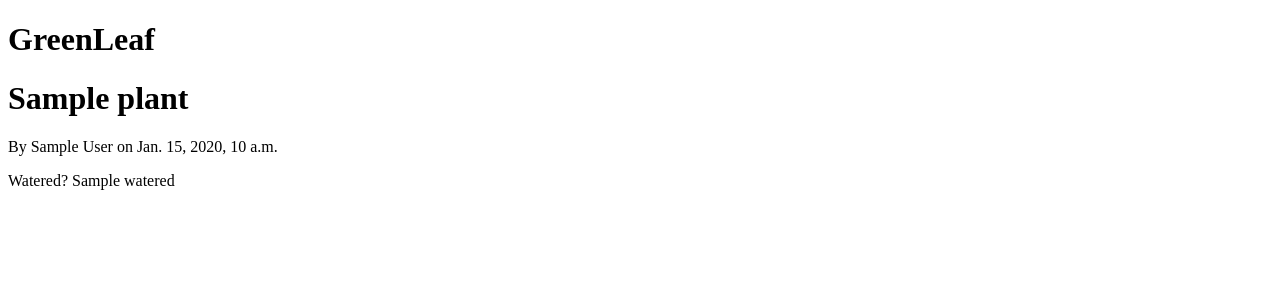
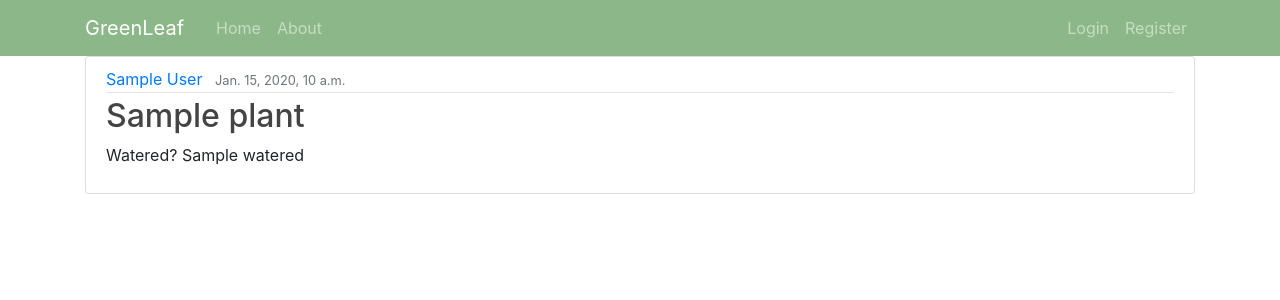
Before and after one commit to j-scoop/greenleaf, a Django app: template plants/templates/plants/home.html in a window 1280 px wide. Shown: the top 300 px of the page. Run offline with Django 3.2, Linux system fonts and the light colour scheme; the template is opened without the code that fills it: most values are stand-ins (such as "Sample title", 1, 10 or a date in 2020); some libraries are stand-ins or nearby versions.

Commit message:
Added navbar to base.html and added css

```diff
--- /dev/null
+++ b/plants/static/plants/main.css
@@ -0,0 +1,84 @@
+body {
+  background: #fafafa;
+  color: #333333;
+  margin-top: 5rem;
+}
+
+h1, h2, h3, h4, h5, h6 {
+  color: #444444;
+}
+
+ul {
+  margin: 0;
+}
+
+.bg-steel {
+  background-color: #8cb889;
+}
+
+.site-header .navbar-nav .nav-link {
+  color: #cbd5db;
+}
+
+.site-header .navbar-nav .nav-link:hover {
+  color: #ffffff;
+}
+
+.site-header .navbar-nav .nav-link.active {
+  font-weight: 500;
+}
+
+.content-section {
+  background: #ffffff;
+  padding: 10px 20px;
+  border: 1px solid #dddddd;
+  border-radius: 3px;
+  margin-bottom: 20px;
+}
+
+.article-title {
+  color: #444444;
+}
+
+a.article-title:hover {
+  color: #428bca;
+  text-decoration: none;
+}
+
+.article-content {
+  white-space: pre-line;
+}
+
+.article-img {
+  height: 65px;
+  width: 65px;
+  margin-right: 16px;
+}
+
+.article-metadata {
+  padding-bottom: 1px;
+  margin-bottom: 4px;
+  border-bottom: 1px solid #e3e3e3
+}
+
+.article-metadata a:hover {
+  color: #333;
+  text-decoration: none;
+}
+
+.article-svg {
+  width: 25px;
+  height: 25px;
+  vertical-align: middle;
+}
+
+.account-img {
+  height: 125px;
+  width: 125px;
+  margin-right: 20px;
+  margin-bottom: 16px;
+}
+
+.account-heading {
+  font-size: 2.5rem;
+}
--- a/plants/templates/plants/base.html
+++ b/plants/templates/plants/base.html
@@ -1,6 +1,16 @@
+{% load static %}
 <!DOCTYPE html>
 <html>
 <head>
+  <!-- Required meta tags -->
+  <meta charset="utf-8">
+  <meta name="viewport" content="width=device-width, initial-scale=1, shrink-to-fit=no">
+
+  <!-- Bootstrap CSS -->
+  <link rel="stylesheet" href="https://maxcdn.bootstrapcdn.com/bootstrap/4.0.0/css/bootstrap.min.css" integrity="sha384-Gn5384xqQ1aoWXA+058RXPxPg6fy4IWvTNh0E263XmFcJlSAwiGgFAW/dAiS6JXm" crossorigin="anonymous">
+
+  <link rel="stylesheet" type="text/css" href="{% static 'plants/main.css' %}">
+
   {% if title %}
     <title>GreenLeaf: {{ title }}</title>
   {% else %}
@@ -8,6 +18,40 @@
   {% endif %}
 </head>
 <body>
-  {% block content %}{% endblock %}
+  <header class="site-header">
+    <nav class="navbar navbar-expand-md navbar-dark bg-steel fixed-top">
+      <div class="container">
+        <a class="navbar-brand mr-4" href="/">GreenLeaf</a>
+        <button class="navbar-toggler" type="button" data-toggle="collapse" data-target="#navbarToggle" aria-controls="navbarToggle" aria-expanded="false" aria-label="Toggle navigation">
+        <span class="navbar-toggler-icon"></span>
+        </button>
+        <div class="collapse navbar-collapse" id="navbarToggle">
+          <div class="navbar-nav mr-auto">
+            <a class="nav-item nav-link" href="{% url 'plants-home' %}">Home</a>
+            <a class="nav-item nav-link" href="{% url 'plants-about' %}">About</a>
+          </div>
+          <!-- Navbar Right Side -->
+          <div class="navbar-nav">
+            <a class="nav-item nav-link" href="#">Login</a>
+            <a class="nav-item nav-link" href="#">Register</a>
+          </div>
+        </div>
+      </div>
+    </nav>
+  </header>
+
+  <main role="main" class="container">
+    <div class="row">
+      <div class="col-md-12">
+        {% block content %}{% endblock %}
+    </div>
+  </main>
+
+   <!-- Required meta tags -->
+    <meta charset="utf-8">
+    <meta name="viewport" content="width=device-width, initial-scale=1, shrink-to-fit=no">
+
+    <!-- Bootstrap CSS -->
+    <link rel="stylesheet" href="https://maxcdn.bootstrapcdn.com/bootstrap/4.0.0/css/bootstrap.min.css" integrity="sha384-Gn5384xqQ1aoWXA+058RXPxPg6fy4IWvTNh0E263XmFcJlSAwiGgFAW/dAiS6JXm" crossorigin="anonymous">
 </body>
 </html>
--- a/plants/templates/plants/home.html
+++ b/plants/templates/plants/home.html
@@ -3,8 +3,15 @@
 {% block content %}
   <h1>GreenLeaf</h1>
   {% for post in posts %}
-    <h1>{{ post.plant }}</h1>
-    <p>By {{ post.author }} on {{ post.date }}</p>
-    <p>Watered? {{ post.watered }}</p>
+    <article class="media content-section">
+      <div class="media-body">
+        <div class="article-metadata">
+          <a class="mr-2" href="#">{{ post.author }}</a>
+          <small class="text-muted">{{ post.date_posted }}</small>
+        </div>
+        <h2><a class="article-title" href="#">{{ post.plant }}</a></h2>
+        <p class="article-content">Watered? {{ post.watered }}</p>
+      </div>
+    </article>
   {% endfor %}
 {% endblock %}
```
